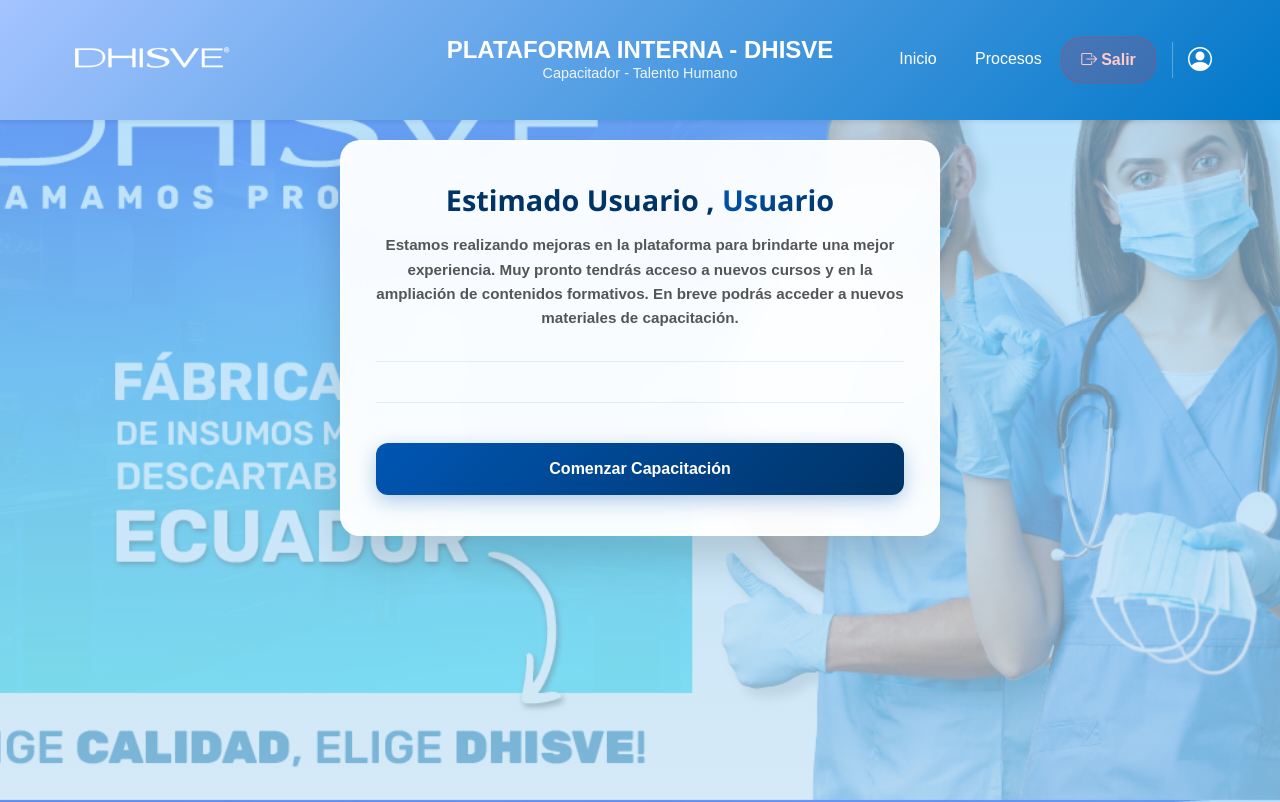
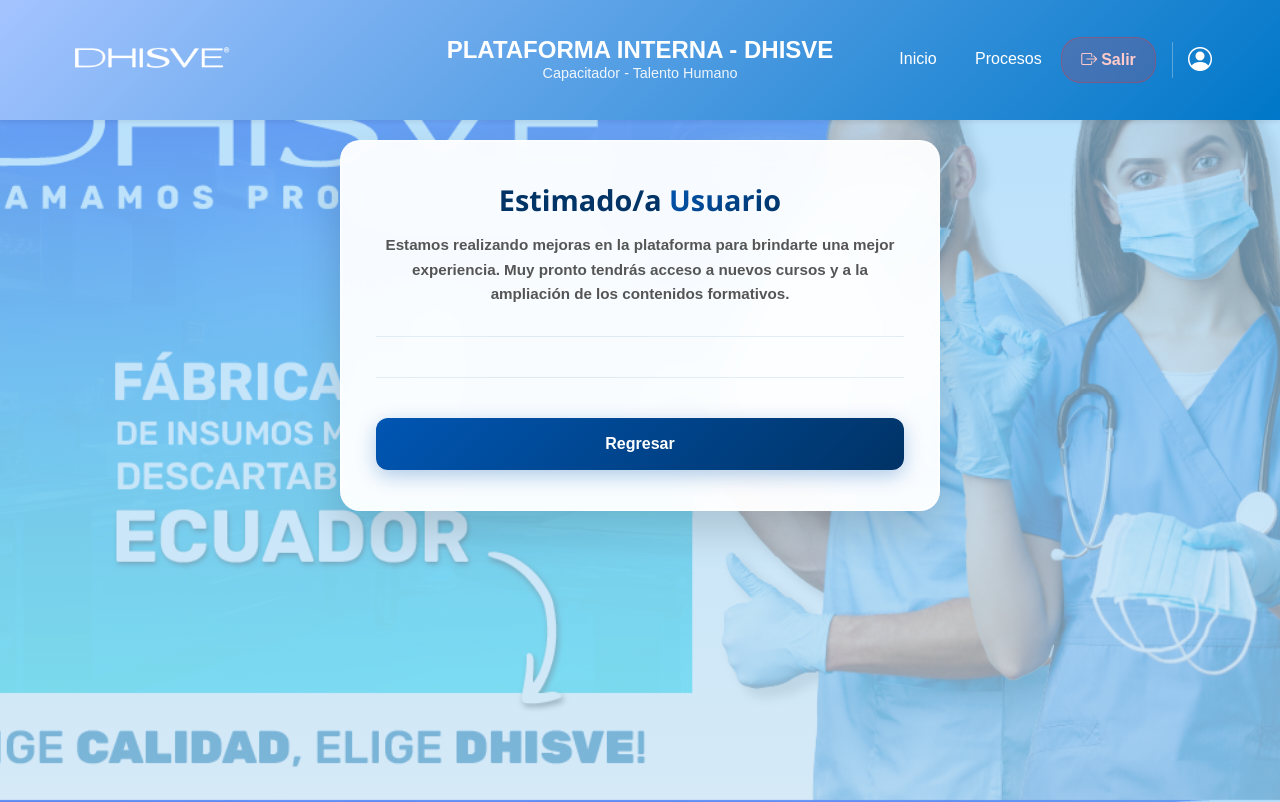
Before and after one commit to FamedicSeg/PlataformTrainingSafemed_frntd, a React (Vite) app: page /soporte in a window 1280 px wide. Shown: the top 802 px of the page. Built offline with nearby package versions, Linux system fonts and the light colour scheme; sample sign-in values are in the browser's storage.

Commit message:
feat: :fire: Changes in the soporte

```diff
--- a/src/pages/soporte.jsx
+++ b/src/pages/soporte.jsx
@@ -7,13 +7,12 @@ export default function Soporte() {
         <div className="inicio-container">
             <div className="inicio-card">
                 <h1 className="inicio-title">
-                    Estimado Usuario , <span className="nombre">{usuario}</span>
+                    Estimado/a <span className="nombre">{usuario}</span>
                 </h1>
 
                 <p className="inicio-text">
                     Estamos realizando mejoras en la plataforma para brindarte una mejor experiencia.
-                    Muy pronto tendrás acceso a nuevos cursos y en la ampliación de contenidos formativos.
-                    En breve podrás acceder a nuevos materiales de capacitación.
+                    Muy pronto tendrás acceso a nuevos cursos y a la ampliación de los contenidos formativos.
                 </p>
 
         <div className="inicio-logos">
@@ -25,7 +24,7 @@ export default function Soporte() {
           className="inicio-btn"
           onClick={() => window.location.href = "/procesos"}
         >
-          Comenzar Capacitación
+          Regresar
         </button>
 
       </div>
```
